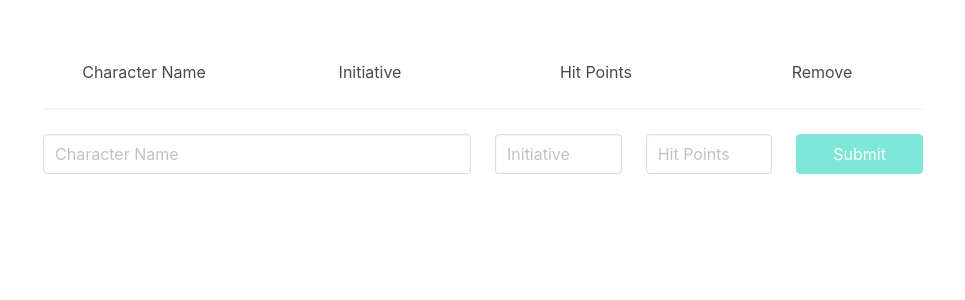
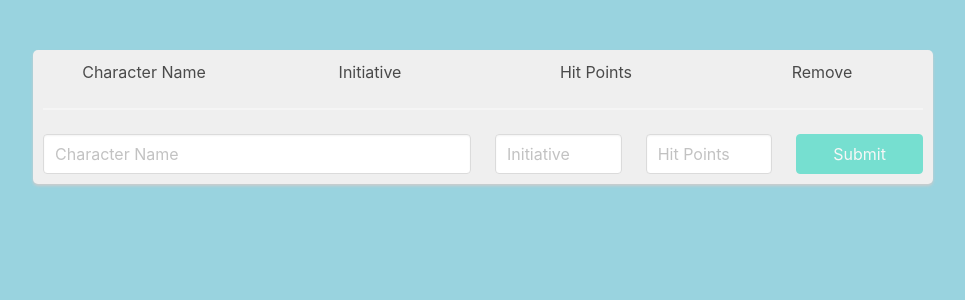
Before and after one commit to spencerkordecki/initiative-tracker, a React (Create React App) app: page / in a window 1280 px wide. Shown: the top 300 px of the page, without its empty margins (157-1122 px from the left). Built offline with nearby package versions, Linux system fonts and the light colour scheme.

Commit message:
closes issue #17

```diff
--- a/src/components/TableRow.js
+++ b/src/components/TableRow.js
@@ -13,7 +13,7 @@ const TableRow = ({
     }
 
     return (
-        <div className="columns is-mobile">
+        <div className="columns is-mobile table-row">
             <div className="column is-one-quarter">
                 <span>{characterName}</span>
             </div>
--- a/src/styles/index.css
+++ b/src/styles/index.css
@@ -1,3 +1,7 @@
+html {
+    height: 100%;
+}
+
 body {
     margin: 0;
     padding: 0;
@@ -5,14 +9,28 @@ body {
 }
 
 .app {
+    background-color: #efefef;
     max-width: 900px;
     width: 100%;
     margin: 0 auto;
     margin-top: 50px;
     padding: 10px;
+    border-radius: 5px;
+    -webkit-box-shadow: 0 2px 3px #ccc;
+    -moz-box-shadow: 0 2px 3px #ccc;
+    box-shadow: 0 2px 3px #ccc;
+    overflow: hidden;
+}
+
+.table-row:nth-child(even) {
+    background-color: #cdcdcd;
 }
 
 /* OVERRIDES */
+html {
+    background-color: #99d3df !important;
+}
+
 .column {
     text-overflow: ellipsis;
     white-space: nowrap;
```
Also changed, not shown: package.json (+6 -6 lines), 1 other file (tests, documents, lock files or other folders).
